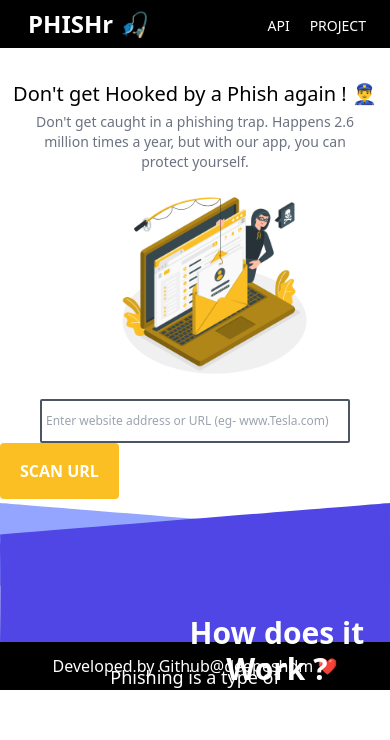
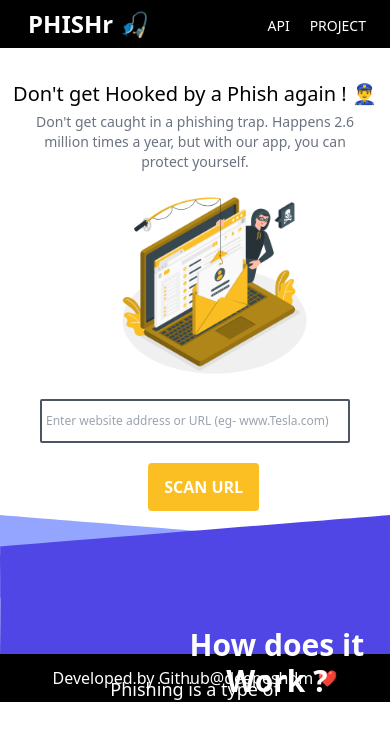
Before and after one commit to deepeshdm/phishr, a React (Create React App) app: page / in a window 390 px wide. Shown: the top 740 px of the page. Built offline with nearby package versions, Linux system fonts and the light colour scheme.

Commit message:
added responsive primarybody

```diff
--- a/src/components/body-primary/PrimaryBody.js
+++ b/src/components/body-primary/PrimaryBody.js
@@ -79,12 +79,13 @@ export function PrimaryBody(props) {
       <div className="flex max-md:flex-col md:flex-row mt-5">
 
         <input type="text" placeholder="Enter website address or URL (eg- www.Tesla.com)" onChange={(event) => setUrl(event.target.value)}
-        className=" px-1 py-3 md:px-3 md:py-3 border-2 border-gray-600 rounded-sm text-xs min-[550px]:text-sm
-        md:text-lg mx-10 md:mx-3 min-[550px]:mx-20 md:w-[60%] md:ml-[12%] lg:w-[50%] lg:ml-[20%]"/>
+        className="border-2 border-gray-600 rounded-sm text-xs min-[550px]:text-sm  md:text-lg  px-1 py-3 md:px-3 md:py-3
+       mx-10 md:mx-3 min-[550px]:mx-20 md:w-[60%] lg:w-[50%] md:ml-[12%] lg:ml-[20%]"/>
 
         <button
           onClick={() => get_Prediction(input_Url, showProgress, navigate)}
-          className="px-5 py-4 text-center w-fit bg-amber-400 hover:bg-amber-500 active:bg-amber-300 text-white font-extrabold text-roboto rounded">
+          className="px-4 py-3 text-center w-fit bg-amber-400 hover:bg-amber-500 active:bg-amber-300 max-md:mt-5 max-sm:ml-[38%] sm:max-md:ml-[40%]
+          text-white font-extrabold text-roboto rounded">
           SCAN URL
         </button>
 
```
